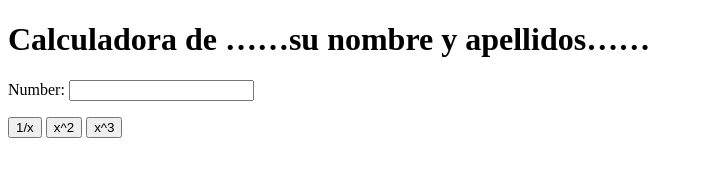
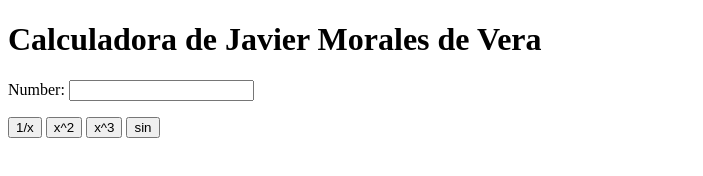
Before and after one commit to erTrujaDerBrej/my_calculator_2, a plain HTML site: page index.html in a window 1280 px wide. Shown: the whole page, without its empty margins (0-703 px from the left). Drawn offline with Linux system fonts and the light colour scheme.

Commit message:
Calculadora completa

```diff
--- a/index.html
+++ b/index.html
@@ -5,19 +5,21 @@
 		<meta charset="utf-8">
 	</head>
 	<body>
-		<h1>Calculadora de ……su nombre y apellidos……</h1>
+		<h1>Calculadora de Javier Morales de Vera</h1>
 		Number:
 		<input type="text" id="n1">
 		<p>
 			<button onclick="inverse()"> 1/x </button>
 			<button onclick="square()"> x^2 </button>
 			<button onclick="cube()"> x^3 </button>
+			<button onclick="sine()"> sin </button>
 		</p>
 		<script type="text/javascript">
 			function cube() {
 				var num = document.getElementById("n1");
 				num.value = Math.pow(num.value, 3);
 			}
+
 			function square() {
 				var num = document.getElementById("n1");
 				num.value = Math.pow(num.value, 2);
@@ -26,6 +28,11 @@
 				var num = document.getElementById("n1");
 				num.value = 1/num.value;
 			}
+
+			function sine() {
+				var num = document.getElementById("n1");
+				num.value = Math.sin(num.value);
+			}
 		</script>
 	</body>
 </html>
```
